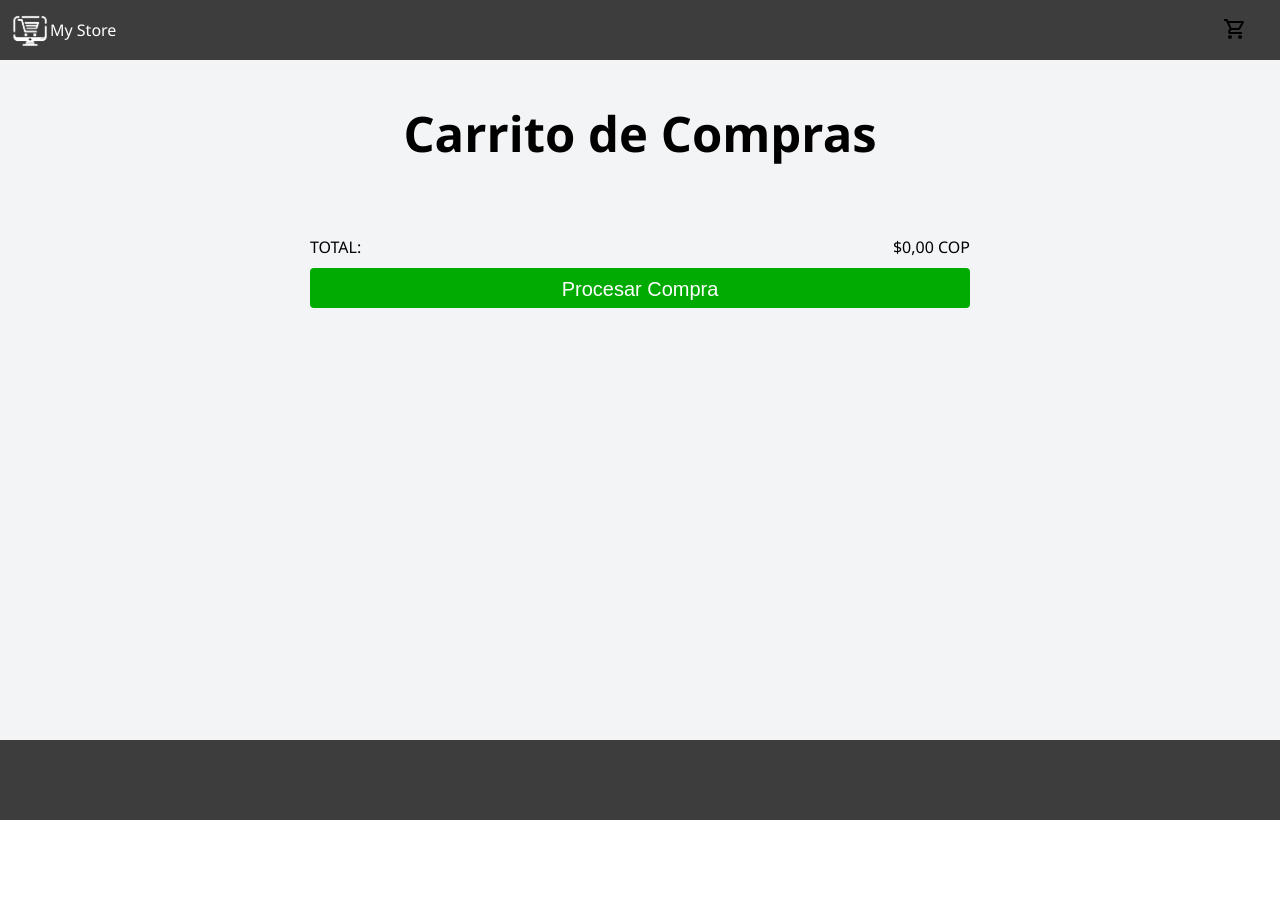
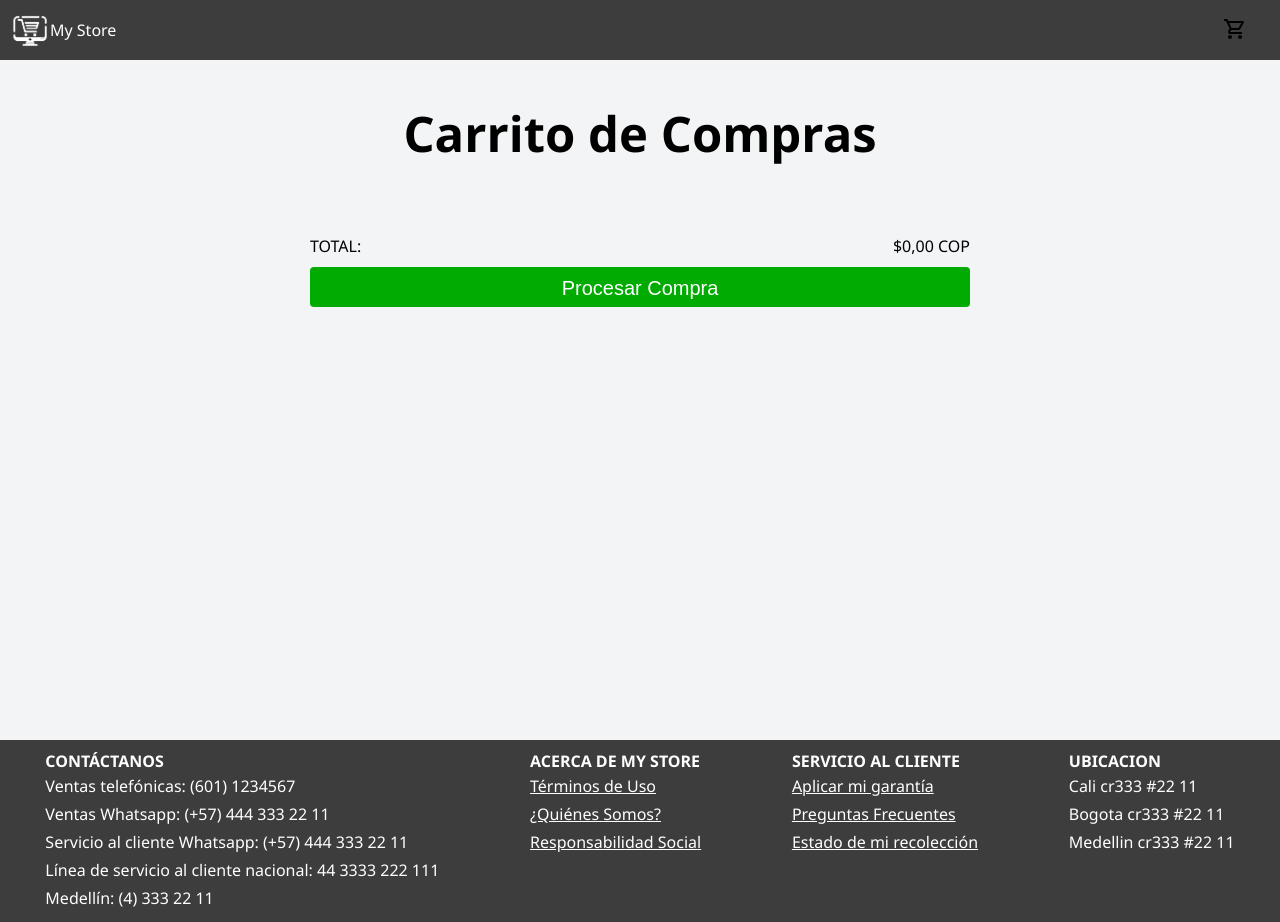
Before and after one commit to luisxhl7/my-store, a React (Create React App) app: page /cart in a window 1280 px wide. Before the commit the page ends 820 px from the top, so only its background shows below. Built offline with nearby package versions, Linux system fonts and the light colour scheme.

Commit message:
adding new style in total of cart 2

```diff
--- /dev/null
+++ b/src/components/molecules/card-of-info-dropdown/CardOfInfoDropdown.jsx
@@ -0,0 +1,22 @@
+import React, { useState } from 'react'
+import {KeyboardArrowDown} from '@mui/icons-material';
+import './CardOfInfoDropdown.scss'
+
+export const CardOfInfoDropdown = ({children, title}) => {
+    const [isOpen, setIsOpen] = useState(false)
+
+    const handleIsOpen = () =>{
+      console.log('hola')
+      setIsOpen(!isOpen)
+    }
+
+  return (
+    <div className={`cardOfInfoDropdown ${isOpen ? '--isOpen' : ''}`} onClick={() => handleIsOpen()}>
+        <div className='cardOfInfoDropdown__content-title' onClick={() => handleIsOpen()}>
+            <h4>{title}</h4>
+            <KeyboardArrowDown className={`cardOfInfoDropdown__arrow ${isOpen ? '--isOpen' : ''}`}/>
+        </div>
+        {children}
+    </div>
+  )
+}
--- /dev/null
+++ b/src/components/molecules/card-of-info-dropdown/CardOfInfoDropdown.scss
@@ -0,0 +1,37 @@
+@import '../../../style/mixins.scss';
+@import '../../../style/variables.scss';
+
+.cardOfInfoDropdown{
+    display: flex;
+    flex-direction: column;
+    overflow: hidden;
+    height: 30px;
+    color: white;
+    padding: 5px;
+    margin: 5px;
+    cursor: pointer;
+    @include FromMin($x-large) {
+        height: auto;
+        cursor: auto;
+        overflow: auto;
+    }
+    &__content-title{
+        display: flex;
+        justify-content: space-between;
+    }
+    &__arrow{
+        &.--isOpen{
+            transform: rotate(180deg);
+        }
+        @include FromMin($x-large) {
+            display: none !important;
+        }
+    }
+    &.--isOpen{
+        height: auto;
+    }
+    a, span{
+        color: white;
+        margin: 3px 0px;
+    }
+}
--- a/src/components/organisms/footer/Footer.jsx
+++ b/src/components/organisms/footer/Footer.jsx
@@ -1,9 +1,35 @@
 import React from 'react'
 import './footer.scss'
+import { CardOfInfoDropdown } from '../../molecules/card-of-info-dropdown/CardOfInfoDropdown'
 export const Footer = () => {
+
   return (
     <div className='footer'>
+      <CardOfInfoDropdown title={'CONTÁCTANOS'}>
+        <span>Ventas telefónicas: (601) 1234567</span>
+        <span>Ventas Whatsapp: (+57) 444 333 22 11</span>
+        <span>Servicio al cliente Whatsapp: (+57) 444 333 22 11</span>
+        <span>Línea de servicio al cliente nacional: 44 3333 222 111</span>
+        <span>Medellín: (4) 333 22 11</span>
+      </CardOfInfoDropdown>
 
+      <CardOfInfoDropdown title={'ACERCA DE MY STORE'}>
+        <a href=" ">Términos de Uso</a>
+        <a href=" ">¿Quiénes Somos?</a>
+        <a href=" ">Responsabilidad Social</a>
+      </CardOfInfoDropdown>
+
+      <CardOfInfoDropdown title={'SERVICIO AL CLIENTE'}>
+        <a href=" ">Aplicar mi garantía</a>
+        <a href=" ">Preguntas Frecuentes</a>
+        <a href=" ">Estado de mi recolección</a>
+      </CardOfInfoDropdown>
+
+      <CardOfInfoDropdown title={'UBICACION'}>
+        <span>Cali cr333 #22 11</span>
+        <span>Bogota cr333 #22 11</span>
+        <span>Medellin cr333 #22 11</span>
+      </CardOfInfoDropdown>
     </div>
   )
 }
--- a/src/components/organisms/footer/footer.scss
+++ b/src/components/organisms/footer/footer.scss
@@ -1,5 +1,14 @@
+@import '../../../style/mixins.scss';
+@import '../../../style/variables.scss';
+
 .footer{
-    height: 10vh;
+    height: auto;
     width: 100%;
     background-color: #3d3d3d;
+    display: flex;
+    justify-content: space-around;
+    flex-direction: column;
+    @include FromMin($x-large) {
+        flex-direction: row;
+    }
 }
--- a/src/components/organisms/section-slider/SectionSlider.scss
+++ b/src/components/organisms/section-slider/SectionSlider.scss
@@ -5,5 +5,7 @@
     &__content-card{
         display: flex;
     }
-
+    .slick-next {
+        right: -17px;
+    }
 }
--- a/src/components/page/cart/Cart.jsx
+++ b/src/components/page/cart/Cart.jsx
@@ -1,10 +1,34 @@
-import React from 'react'
+import React, { useEffect, useState } from 'react'
 import { CartOfCart } from '../../molecules/card-of-cart'
 import { formatMoney } from '../../../utils/formatMoney'
 import './cart.scss'
 
 export const Cart = () => {
   const dataCard = localStorage.getItem('dataOfCart') ? JSON.parse(localStorage.getItem('dataOfCart')) : [];
+
+
+  const [menuFixed, setMenuFixed] = useState(false);
+
+  useEffect(() => {
+    const handleScroll = () => {
+      const totalHeight = document.documentElement.scrollHeight - window.innerHeight;
+      const scrollThreshold = totalHeight * 0.8;
+
+      if (window.scrollY >= scrollThreshold) {
+        setMenuFixed(true);
+      } else {
+        setMenuFixed(false);
+      }
+    };
+
+    window.addEventListener('scroll', handleScroll);
+
+    return () => {
+      window.removeEventListener('scroll', handleScroll);
+    };
+  }, []); // El efecto solo
+
+
 
   const suma = () => {
     let total = 0
@@ -35,7 +59,8 @@ export const Cart = () => {
           suma={suma}
         />
       ))}
-      <div className='cart__info'>
+      <div className='cart__content-info'>
+        <div className={`cart__info ${menuFixed ? '--fixed' : ''}`}>
           <div className='cart__info-total'>
             <div className='cart__total'>
               TOTAL:
@@ -46,6 +71,9 @@ export const Cart = () => {
           </div>
           <button onClick={ () => {alert('El proyecto solo tiene el alcance de agregar y eliminar productos al carrito.')}}>Procesar Compra</button>
         </div>
+
+      </div>
+
     </div>
   )
 }
--- a/src/components/page/cart/cart.scss
+++ b/src/components/page/cart/cart.scss
@@ -20,14 +20,18 @@
             font-size: 49px;
         }
     }
-    &__info{
+    &__content-info{
         width: 100%;
-        max-width: 700px;
+        height: 101px;
         display: flex;
         align-items: center;
         justify-content: flex-end;
         flex-wrap: wrap;
         flex-direction: column;
+    }
+    &__info{
+        width: 100%;
+        max-width: 700px;
         padding: 10px 20px;
 
         @include FromMax($medium) {
@@ -44,6 +48,9 @@
             height: 40px;
             font-size: 20px;
         }
+        &.--fixed{
+            position: initial;
+        }
     }
     &__info-total{
         width: 100%;
```
Lines whose indentation alone changed are shown as unchanged.
